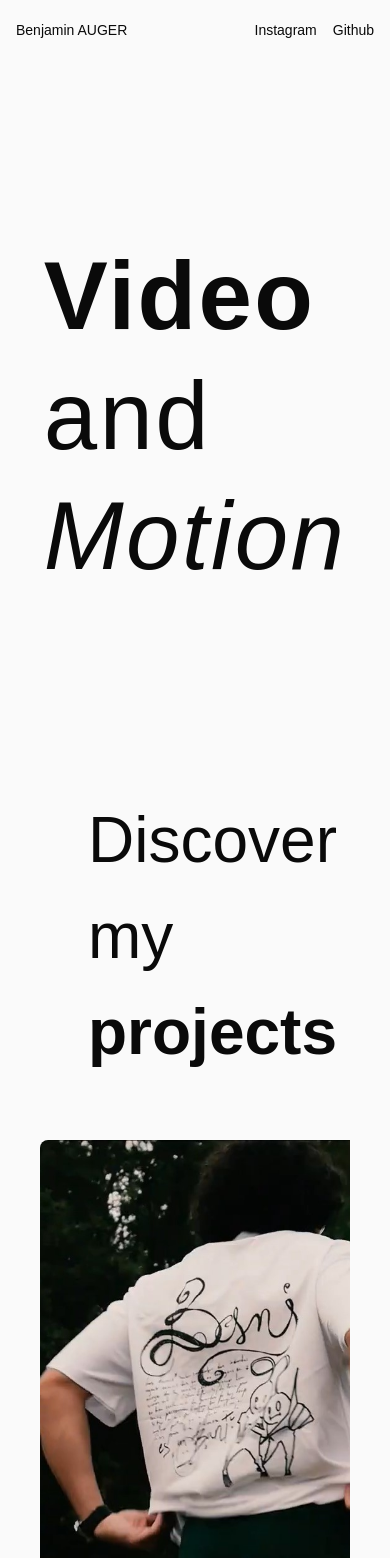
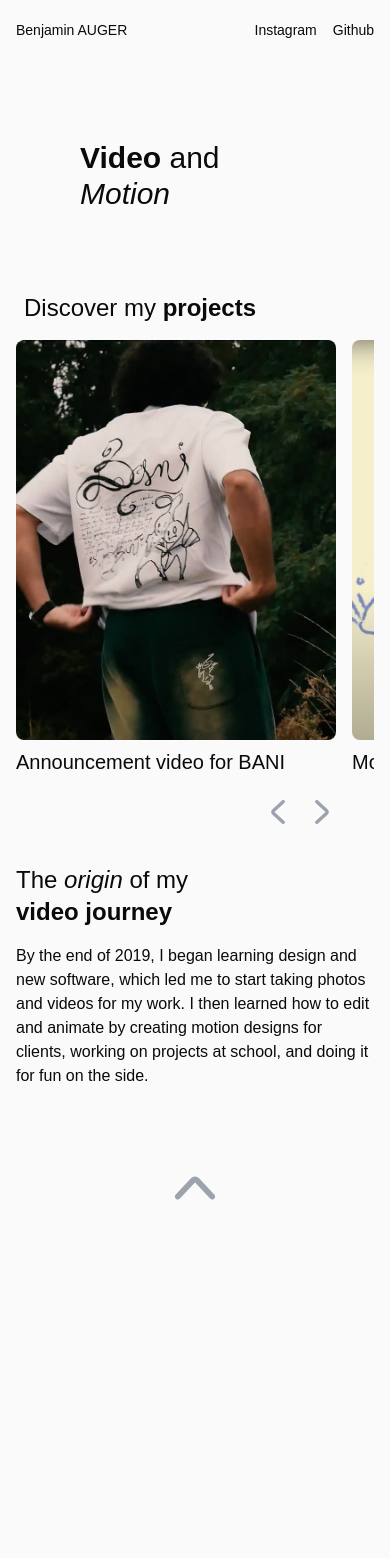
Before and after one commit to bnj35/NextTailPortfolio, a Next.js app: page /Video in a window 390 px wide. Shown: the top 1558 px of the page. After the commit the page ends 1248 px from the top, so only its background shows below. Built offline with nearby package versions, Linux system fonts and the light colour scheme.

Commit message:
finresponsive

```diff
--- a/app/3D/page.tsx
+++ b/app/3D/page.tsx
@@ -1,5 +1,7 @@
 import React from 'react';
 import Carrousel from '../components/carrousel';
+import TitleSection from '../components/TitleSection';
+import TextSection from '../components/TextSection';
 
 
 export default function Home() {
@@ -11,26 +13,17 @@ export default function Home() {
 ];
   return (
     <main>
-      <div className='flex justify-center items-center'>
-        <p className='px-10 mx-12 w-auto text-[6rem] my-44 tracking-wide leading-tight '><strong>3D</strong> Modeling</p>
-      </div>
+    <TitleSection params={{ TextBold: '3D', TextItalic: '', Text: 'Modeling' }}/>
 
-      <h2 className='text-[4em] px-10 mx-12 py-5'>Discover my <strong>projects</strong></h2>
+    <Carrousel images={images}/>
 
-      <div className='flex m-10'>
-    <Carrousel images={images}/>
-    </div>
 
-    <div>
-
-      <h2 className='text-[4em] px-10 mx-12 my-20'>The <em>birth</em> of my <br/><strong>3D experience</strong></h2>
-
-        <p className='px-10 mx-12 w-auto text-5xl my-20 tracking-wide leading-tight '>
-        By the end of 2019, I began learning design and new software, which led me to start 3D modeling on my own to create raw material
-        for photo manipulation. This later helped me learn the JavaScript library, Three.js, enabling me to create immersive websites with integrated 3D elements.
-        </p>
-
-      </div>
+    <TextSection params={{
+      TitleBold : '3D experience',
+    TitleItalic : 'birth',
+    TitleText : 'of my',
+    Text : 'By the end of 2019, I began learning design and new software, which led me to start 3D modeling on my own to create raw material for photo manipulation. This later helped me learn the JavaScript library, Three.js, enabling me to create immersive websites with integrated 3D elements.',
+    }}/>
 
     </main>
   );
--- a/app/Video/page.tsx
+++ b/app/Video/page.tsx
@@ -1,5 +1,7 @@
 import React from 'react';
 import Carrousel from '../components/carrousel';
+import TitleSection from '../components/TitleSection';
+import TextSection from '../components/TextSection';
 
 
 
@@ -13,28 +15,16 @@ export default function Home() {
 ];
   return (
     <main>
-      <div className='flex justify-center items-center'>
-        <p className='px-10 mx-12 w-auto text-[6rem] my-44 tracking-wide leading-tight '><strong>Video</strong> and <em>Motion</em></p>
-      </div>
+      <TitleSection params={{ TextBold: 'Video', TextItalic: 'Motion', Text: 'and' }}/>
 
-      <h2 className='text-[4em] px-10 mx-12 py-5'>Discover my <strong>projects</strong></h2>
+    <Carrousel images={images}/>
 
-      <div className='flex m-10'>
-    <Carrousel images={images}/>
-    </div>
-
-    <div>
-
-      <h2 className='text-[4em] px-10 mx-12 my-20'>The <em>origin</em> of my <br/><strong>video journey</strong></h2>
-
-        <p className='px-10 mx-12 w-auto text-5xl my-20 tracking-wide leading-tight '>
-        By the end of 2019, I began learning design and new software, which led me to
-        start taking photos and videos for my work. I then learned how to edit and animate
-        by creating motion designs for clients, working on projects at school, and doing it
-        for fun on the side.
-        </p>
-
-      </div>
+    <TextSection params={{
+      TitleBold : 'video journey',
+    TitleItalic : 'origin',
+    TitleText : 'of my',
+    Text : 'By the end of 2019, I began learning design and new software, which led me to start taking photos and videos for my work. I then learned how to edit and animate by creating motion designs for clients, working on projects at school, and doing it for fun on the side.',
+    }}/>
 
     </main>
   );
--- /dev/null
+++ b/app/components/TextSection.tsx
@@ -0,0 +1,22 @@
+import React from 'react'
+
+export default function TextSection({params,}:{ params: {
+    TitleBold : string;
+    TitleItalic : string;
+    TitleText : string;
+    Text : string;
+}
+}
+) {
+    return (
+    <div className='mt-10 m-4 lg:mt-0 lg:m-0'>
+
+    <h2 className='text-2xl my-4 md:text-4xl md:my-6 lg:text-[4em] lg:px-10 lg:mx-12 lg:my-20 lg:leading-tight'>The <em>{params.TitleItalic}</em> {params.TitleText}<br/><strong>{params.TitleBold}</strong></h2>
+
+    <p className='text-base md:text-2xl lg:px-10 lg:mx-12 lg:w-auto lg:text-5xl lg:my-20 lg:tracking-wide lg:leading-tight '>
+    {params.Text}
+    </p>
+
+    </div>
+    )
+}
--- /dev/null
+++ b/app/components/TitleSection.tsx
@@ -0,0 +1,18 @@
+import React from 'react'
+
+function TitleSection({params,}:{ params: {
+    TextBold : string;
+    TextItalic : string;
+    Text : string;
+}
+} ) {
+return (
+
+    <div className='flex justify-center items-center'>
+        <p className='text-3xl md:text-5xl m-20 lg:px-10 lg:mx-12 lg:w-auto lg:text-[6rem] lg:my-44 lg:tracking-wide lg:leading-tight '><strong>{params.TextBold}</strong> {params.Text} <em>{params.TextItalic}</em></p>
+
+    </div>
+)
+}
+
+export default TitleSection
--- a/app/components/carrousel.tsx
+++ b/app/components/carrousel.tsx
@@ -53,6 +53,11 @@ export default function Carousel({ images }: CarouselProps) {
 
 
     return (
+
+        <div>
+        <h2 className='text-2xl px-2 mx-4 lg:text-[4em] lg:px-10 lg:mx-12 lg:py-5 '>Discover my <strong>projects</strong></h2>
+
+        <div className='flex lg:m-10 my-4 mx-4 '>
         <div className='w-full'>
             <div className=" overflow-hidden flex">
                 <div
@@ -63,12 +68,12 @@ export default function Carousel({ images }: CarouselProps) {
                 >
 
                     {images.map((image, index) => (
-                        <div key={index} className="min-w-[30em]">
+                        <div key={index} className="min-w-[20em] md:min-w-[25em] lg:min-w-[30em]">
                             <a href={image.Lien}>
                                 <img
                                     src={image.ImgUrl}
                                     alt={image.Description}
-                                    className="h-[35em] object-cover rounded-lg"
+                                    className="h-[25em] md:h-[30em] lg:h-[35em] object-cover rounded-lg"
                                 />
                             </a>
                             <p className="mt-2 text-xl">{image.Description}</p>
@@ -76,18 +81,20 @@ export default function Carousel({ images }: CarouselProps) {
                     ))}
                 </div>
             </div>
-            <div className='flex justify-end text-5xl mt-10 mr-28 gap-5 rounded-lg'>
+            <div className='flex justify-end text-5xl lg:mt-10 mt-6 md:mr-20 mr-10 lg:mr-28 gap-5 rounded-lg'>
                 <button onClick={handleMoveLeft}>
-                <svg className="w-8 h-8 text-gray-400 transform -rotate-90 hover:text-gray-800 transition-all" aria-hidden="true" xmlns="http://www.w3.org/2000/svg" fill="none" viewBox="0 0 14 8">
+                <svg className="lg:w-8 lg:h-8 w-6 h-6 text-gray-400 transform -rotate-90 hover:text-gray-800 transition-all" aria-hidden="true" xmlns="http://www.w3.org/2000/svg" fill="none" viewBox="0 0 14 8">
     <path stroke="currentColor" strokeLinecap="round" strokeLinejoin="round" strokeWidth="2" d="M13 7 7.674 1.3a.91.91 0 0 0-1.348 0L1 7"/>
 </svg>
                 </button>
                 <button onClick={handleMoveRight}>
-                <svg className="w-8 h-8 text-gray-400 transform rotate-90 hover:text-gray-800 transition-all" aria-hidden="true" xmlns="http://www.w3.org/2000/svg" fill="none" viewBox="0 0 14 8">
+                <svg className="lg:w-8 lg:h-8 w-6 h-6 text-gray-400 transform rotate-90 hover:text-gray-800 transition-all" aria-hidden="true" xmlns="http://www.w3.org/2000/svg" fill="none" viewBox="0 0 14 8">
     <path stroke="currentColor" strokeLinecap="round" strokeLinejoin="round" strokeWidth="2" d="M13 7 7.674 1.3a.91.91 0 0 0-1.348 0L1 7"/>
 </svg>
                 </button>
             </div>
         </div>
+    </div>
+    </div>
     );
 }
--- a/app/graphism/page.tsx
+++ b/app/graphism/page.tsx
@@ -1,5 +1,7 @@
 import React from 'react';
 import Carrousel from '../components/carrousel';
+import TitleSection from '../components/TitleSection';
+import TextSection from '../components/TextSection';
 
 
 export default function Home() {
@@ -12,27 +14,16 @@ export default function Home() {
 ];
   return (
     <main>
-      <div className='flex justify-center items-center'>
-        <p className='px-10 mx-12 w-auto text-[6rem] my-44 tracking-wide leading-tight '><strong>Graphism</strong> and <em>Illustration</em></p>
-      </div>
+    <TitleSection params={{ TextBold: 'Graphism', TextItalic: 'Illustration', Text: 'and' }}/>
 
-      <h2 className='text-[4em] px-10 mx-12 py-5'>Discover my <strong>projects</strong></h2>
+    <Carrousel images={images}/>
 
-      <div className='flex m-10'>
-    <Carrousel images={images}/>
-    </div>
-
-    <div>
-
-      <h2 className='text-[4em] px-10 mx-12 my-20'>The <em>source</em> of my <br/><strong>design journey</strong></h2>
-
-        <p className='px-10 mx-12 w-auto text-5xl my-20 tracking-wide leading-tight '>
-        I started graphic design by doing digital drawings during the 2020 lockdown. It felt natural to explore
-        every part of the software I was using and to train my eye through an endless search for new design trends
-        and an appreciation for evolving styles.
-        </p>
-
-      </div>
+    <TextSection params={{
+      TitleBold : 'design journey',
+    TitleItalic : 'source',
+    TitleText : 'of my',
+    Text : 'I started graphic design by doing digital drawings during the 2020 lockdown. It felt natural to explore every part of the software I was using and to train my eye through an endless search for new design trends and an appreciation for evolving styles.',
+    }}/>
 
     </main>
   );
--- a/app/web/page.tsx
+++ b/app/web/page.tsx
@@ -1,5 +1,7 @@
 import React from 'react';
 import Carrousel from '../components/carrousel';
+import TitleSection from '../components/TitleSection';
+import TextSection from '../components/TextSection';
 
 
 export default function Home() {
@@ -14,27 +16,17 @@ export default function Home() {
 ];
   return (
     <main>
-      <div className='flex justify-center items-center'>
-        <p className='px-10 mx-12 w-auto text-[6rem] my-44 tracking-wide leading-tight '><strong>Web</strong> development</p>
-      </div>
+      <TitleSection params={{ TextBold: 'Web', TextItalic: '', Text: 'Development' }}/>
 
-      <h2 className='text-[4em] px-10 mx-12 py-5'>Discover my <strong>projects</strong></h2>
+    <Carrousel images={images}/>
 
-      <div className='flex m-10'>
-    <Carrousel images={images}/>
-    </div>
+    <TextSection params={{
+      TitleBold : 'coding adventure',
+    TitleItalic : 'foundation',
+    TitleText : 'of my',
+    Text : ' After graduating high school with honors, I began pursuing a Bachelor\'s degree in Technology at university, where I am currently studying multimedia and computer science. There, I started coding by developing web applications and creative websites, alwaysstriving to achieve a strong aesthetic design through a deep focus on the UX and UI of my projects.',
+    }}/>
 
-    <div>
-
-      <h2 className='text-[4em] px-10 mx-12 my-20'>The <em>foundation</em> of my <br/><strong>coding adventure</strong></h2>
-
-        <p className='px-10 mx-12 w-auto text-5xl my-20 tracking-wide leading-tight '>
-        After graduating high school with honors, I began pursuing a Bachelor's degree in Technology at university, where I am currently
-        studying multimedia and computer science. There, I started coding by developing web applications and creative websites, always
-        striving to achieve a strong aesthetic design through a deep focus on the UX and UI of my projects.
-        </p>
-
-      </div>
 
     </main>
   );
```
